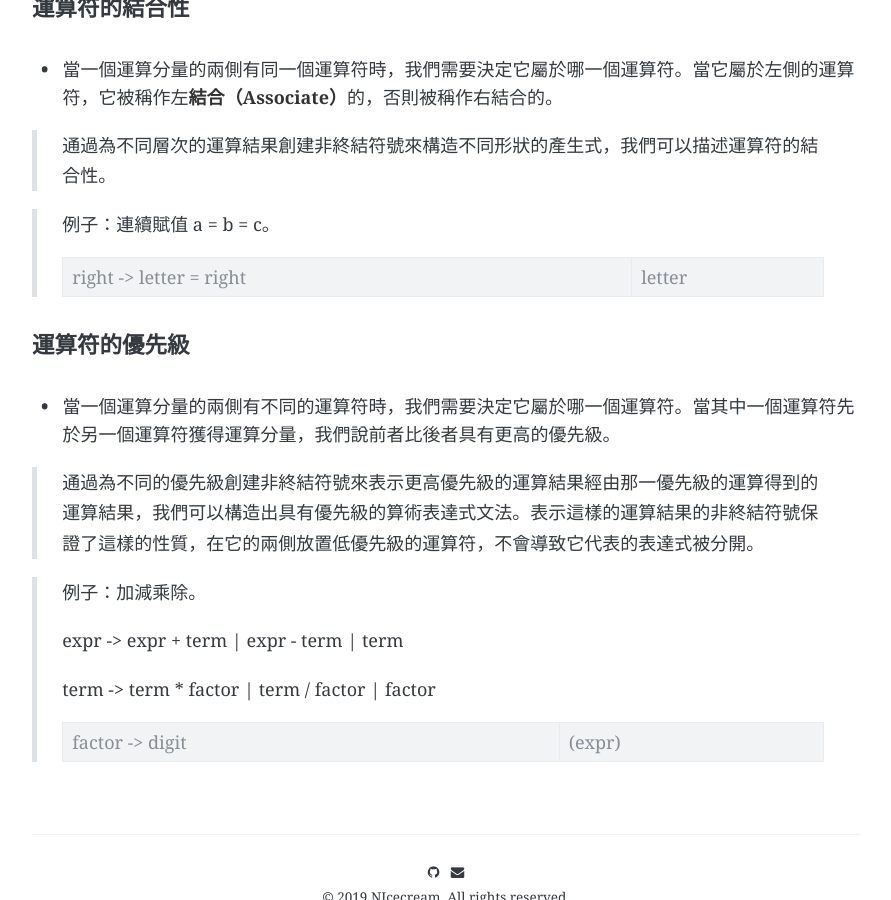
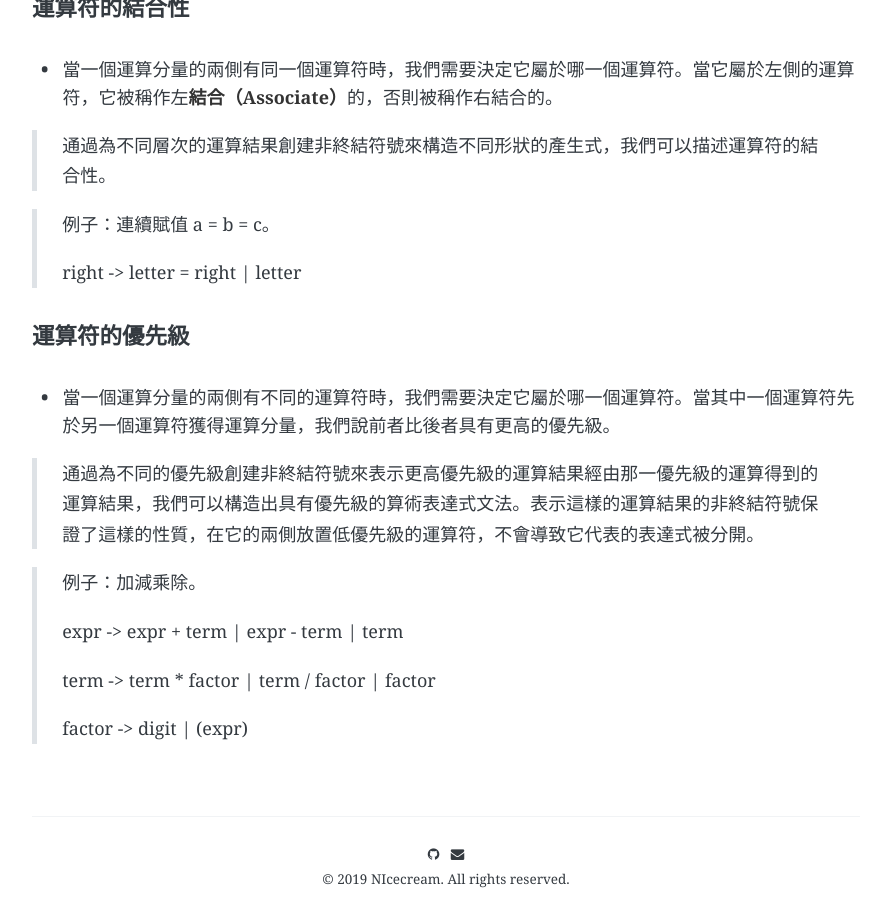
Before and after one commit to NeapolitanIcecream/NIcecream, a Jekyll site: the page built from _posts/2019-07-23-compilation-principle-is-coming.md, in a window 1280 px wide and 900 px high, scrolled down 5799 px. Shown: the whole window, without its empty margins (194-1085 px from the left). Built offline with Jekyll 4.4.1, drawn with Linux system fonts in a browser that asks for light colours; some web fonts are replaced; formulas are drawn with MathJax 3; comment, search, counter and statistics services are not loaded.

Commit message:
fix typo

```diff
--- a/_posts/2019-07-23-compilation-principle-is-coming.md
+++ b/_posts/2019-07-23-compilation-principle-is-coming.md
@@ -144,7 +144,7 @@ comments: true
 
 > 例子：連續賦值 a = b = c。
 >
-> right -> letter = right | letter
+> right -> letter = right \| letter
 
 #### 運算符的優先級
 
@@ -158,4 +158,4 @@ comments: true
 >
 > term -> term * factor \| term / factor \| factor
 >
-> factor -> digit | (expr)
+> factor -> digit \| (expr)
```
